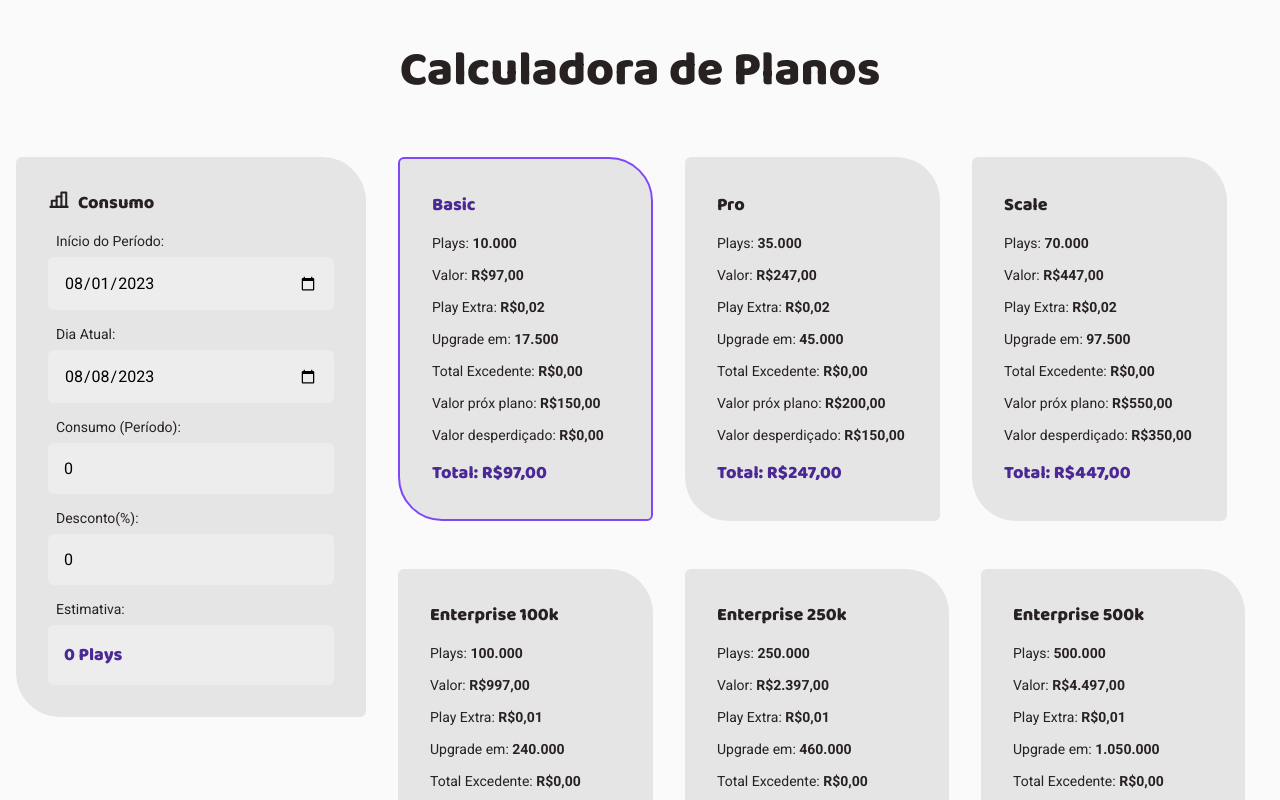
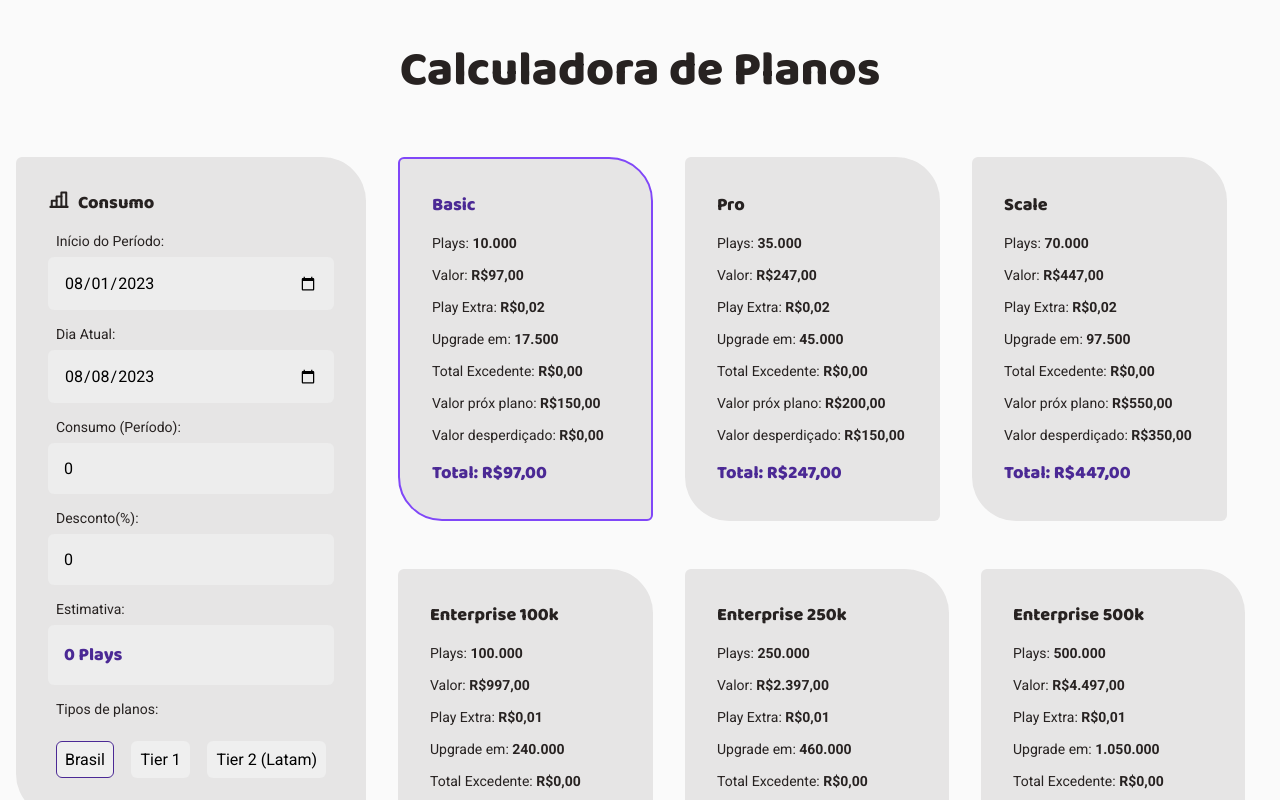
Before and after one commit to LeonardoPess/calculadora-de-planos, a React (Vite) app: page / in a window 1280 px wide. Shown: the top 800 px of the page. Built offline with nearby package versions, Linux system fonts and the light colour scheme.

Commit message:
added plans tier1 and tier2

```diff
--- a/src/components/InformationsPlan/index.tsx
+++ b/src/components/InformationsPlan/index.tsx
@@ -12,6 +12,7 @@ interface InformationsPlanProps {
   isCheapestPlan: boolean
   setCheapestPlanPriceTotal: (priceTotalWithExtrasPlays: number) => void
   cheapestPlanPriceTotal: number
+  isBr: boolean
 }
 
 export function InformationsPlan({
@@ -26,6 +27,7 @@ export function InformationsPlan({
   isCheapestPlan,
   setCheapestPlanPriceTotal,
   cheapestPlanPriceTotal,
+  isBr,
 }: InformationsPlanProps) {
   const isPlaysAvailableOver = consumptionEstimate > playsAvailable
   const totalExtrasPlays = isPlaysAvailableOver
@@ -49,6 +51,7 @@ export function InformationsPlan({
       ? priceTotalWithExtrasPlays - cheapestPlanPriceTotal
       : priceTotalWithExtrasPlays - cheapestPlanPriceTotal
 
+  const currencySymbol = isBr ? 'R$' : '$'
   return (
     <InformationsPlanContainer border={isCheapestPlan}>
       <h2 className={isCheapestPlan ? 'active' : ''}>{name}</h2>
@@ -56,24 +59,30 @@ export function InformationsPlan({
         Plays: <strong>{playsAvailable.toLocaleString('pt-BR')}</strong>
       </span>
       <span>
-        Valor: <strong>R${moneyFormatter(price)}</strong>
+        Valor: <strong>{currencySymbol + moneyFormatter(price)}</strong>
       </span>
       <span>
-        Play Extra: <strong>R${moneyFormatter(extraPlaysPrice)}</strong>
+        Play Extra:{' '}
+        <strong>{currencySymbol + moneyFormatter(extraPlaysPrice)}</strong>
       </span>
       <span>
         Upgrade em: <strong>{upgradeAt.toLocaleString('pt-BR')}</strong>
       </span>
       <span>
-        Total Excedente: <strong>R${moneyFormatter(totalExtrasPlays)}</strong>
+        Total Excedente:{' '}
+        <strong>{currencySymbol + moneyFormatter(totalExtrasPlays)}</strong>
       </span>
       <span>
-        Valor próx plano: <strong>R${moneyFormatter(priceToUpgrade)}</strong>
+        Valor próx plano:{' '}
+        <strong>{currencySymbol + moneyFormatter(priceToUpgrade)}</strong>
       </span>
       <span>
-        Valor desperdiçado: <strong>R${moneyFormatter(wastedValue)}</strong>
+        Valor desperdiçado:{' '}
+        <strong>{currencySymbol + moneyFormatter(wastedValue)}</strong>
       </span>
-      <strong>Total: R${moneyFormatter(priceTotalWithExtrasPlays)}</strong>
+      <strong>
+        Total: {currencySymbol + moneyFormatter(priceTotalWithExtrasPlays)}
+      </strong>
     </InformationsPlanContainer>
   )
 }
--- a/src/pages/Home/index.tsx
+++ b/src/pages/Home/index.tsx
@@ -4,7 +4,7 @@ import { ChartBar } from 'phosphor-react'
 import { HomeContainer, FormContainer } from './styles'
 import { InformationsPlan } from '../../components/InformationsPlan'
 
-const plans = [
+const plansBrasil = [
   {
     id: 1,
     name: 'Basic',
@@ -77,6 +77,132 @@ const plans = [
   },
 ]
 
+const plansTier1 = [
+  {
+    id: 1,
+    name: 'Basic',
+    playsAvailable: 5000,
+    playsToStart: 0,
+    price: 29,
+    extraPlaysPrice: 0.02,
+    upgradeAt: 7500,
+    priceToUpgrade: 50,
+  },
+  {
+    id: 2,
+    name: 'Pro',
+    playsAvailable: 15000,
+    playsToStart: 7500,
+    price: 79,
+    extraPlaysPrice: 0.01,
+    upgradeAt: 27000,
+    priceToUpgrade: 120,
+  },
+  {
+    id: 3,
+    name: 'Scale',
+    playsAvailable: 50000,
+    playsToStart: 27000,
+    price: 199,
+    extraPlaysPrice: 0.01,
+    upgradeAt: 69000,
+    priceToUpgrade: 190,
+  },
+  {
+    id: 4,
+    name: 'Enterprise 100k',
+    playsAvailable: 100000,
+    playsToStart: 69000,
+    price: 389,
+    extraPlaysPrice: 0.005,
+    upgradeAt: 212000,
+    priceToUpgrade: 560,
+  },
+  {
+    id: 5,
+    name: 'Enterprise 250k',
+    playsAvailable: 250000,
+    playsToStart: 212000,
+    price: 949,
+    extraPlaysPrice: 0.005,
+    upgradeAt: 420000,
+    priceToUpgrade: 949,
+  },
+  {
+    id: 6,
+    name: 'Enterprise 500k',
+    playsAvailable: 500000,
+    playsToStart: 420000,
+    price: 1799,
+    extraPlaysPrice: 0.005,
+    upgradeAt: Infinity,
+    priceToUpgrade: 0,
+  },
+]
+
+const plansTier2 = [
+  {
+    id: 1,
+    name: 'Basic',
+    playsAvailable: 8000,
+    playsToStart: 0,
+    price: 19,
+    extraPlaysPrice: 0.004,
+    upgradeAt: 13000,
+    priceToUpgrade: 20,
+  },
+  {
+    id: 2,
+    name: 'Pro',
+    playsAvailable: 20000,
+    playsToStart: 13000,
+    price: 39,
+    extraPlaysPrice: 0.004,
+    upgradeAt: 30000,
+    priceToUpgrade: 40,
+  },
+  {
+    id: 3,
+    name: 'Scale',
+    playsAvailable: 40000,
+    playsToStart: 30000,
+    price: 79,
+    extraPlaysPrice: 0.004,
+    upgradeAt: 69500,
+    priceToUpgrade: 118,
+  },
+  {
+    id: 4,
+    name: 'Enterprise 100k',
+    playsAvailable: 100000,
+    playsToStart: 69500,
+    price: 197,
+    extraPlaysPrice: 0.002,
+    upgradeAt: 200000,
+    priceToUpgrade: 200,
+  },
+  {
+    id: 5,
+    name: 'Enterprise 250k',
+    playsAvailable: 250000,
+    playsToStart: 200000,
+    price: 397,
+    extraPlaysPrice: 0.002,
+    upgradeAt: 446000,
+    priceToUpgrade: 392,
+  },
+  {
+    id: 6,
+    name: 'Enterprise 500k',
+    playsAvailable: 500000,
+    playsToStart: 446000,
+    price: 789,
+    extraPlaysPrice: 0.002,
+    upgradeAt: Infinity,
+    priceToUpgrade: 0,
+  },
+]
+
 interface Plan {
   id: number
   name: string
@@ -90,6 +216,7 @@ interface Plan {
 
 export function Home() {
   const [plansList, setPlansList] = useState<Plan[]>([])
+  const [currentPlansActive, setCurrentPlansActive] = useState('plansBrasil')
   const [cheapestPlanPriceTotal, setCheapestPlanPriceTotal] = useState(0)
   const [cycleStatedAt, setCycleStatedAt] = useState('')
   const [currentDate, setCurrentDate] = useState(
@@ -99,7 +226,7 @@ export function Home() {
   const [discount, setDiscount] = useState(0)
 
   useEffect(() => {
-    setPlansList(plans)
+    setPlansList(plansBrasil)
 
     const date = new Date()
     const firstMonthDayDate = new Date(date.getFullYear(), date.getMonth(), 1)
@@ -167,6 +294,41 @@ export function Home() {
             }
           />
         </div>
+        <div className="inputWrapper">
+          <label htmlFor="pet-select">Tipos de planos:</label>
+          <div className="tiersWrapper">
+            <button
+              className={currentPlansActive === 'plansBrasil' ? 'active' : ''}
+              onClick={(e) => {
+                e.preventDefault()
+                setPlansList(plansBrasil)
+                setCurrentPlansActive('plansBrasil')
+              }}
+            >
+              Brasil
+            </button>
+            <button
+              className={currentPlansActive === 'plansTier1' ? 'active' : ''}
+              onClick={(e) => {
+                e.preventDefault()
+                setPlansList(plansTier1)
+                setCurrentPlansActive('plansTier1')
+              }}
+            >
+              Tier 1
+            </button>
+            <button
+              className={currentPlansActive === 'plansTier2' ? 'active' : ''}
+              onClick={(e) => {
+                e.preventDefault()
+                setPlansList(plansTier2)
+                setCurrentPlansActive('plansTier2')
+              }}
+            >
+              Tier 2 (Latam)
+            </button>
+          </div>
+        </div>
       </FormContainer>
 
       <div>
@@ -199,6 +361,7 @@ export function Home() {
                 isCheapestPlan={isCheapestPlan}
                 setCheapestPlanPriceTotal={setCheapestPlanPriceTotal}
                 cheapestPlanPriceTotal={cheapestPlanPriceTotal}
+                isBr={currentPlansActive === 'plansBrasil'}
               />
             )
           },
--- a/src/pages/Home/styles.ts
+++ b/src/pages/Home/styles.ts
@@ -1,5 +1,6 @@
 import { styled } from 'styled-components'
 export const HomeContainer = styled.div`
+  padding-bottom: 2rem;
   display: flex;
   align-items: flex-start;
   gap: 2rem;
@@ -57,4 +58,28 @@ export const FormContainer = styled.form`
     color: ${({ theme }) => theme['purple-900']};
     font: ${({ theme }) => theme['title-xs']};
   }
+
+  .tiersWrapper {
+    padding: 0.5rem;
+    margin-top: 1rem;
+    display: flex;
+    justify-content: space-between;
+    align-items: center;
+
+    & > button {
+      padding: 0.5rem;
+
+      cursor: pointer;
+      border: 1px solid transparent;
+      border-radius: 6px;
+
+      &:hover {
+        border: 1px solid ${({ theme }) => theme['purple-900']};
+      }
+
+      &.active {
+        border: 1px solid ${({ theme }) => theme['purple-900']};
+      }
+    }
+  }
 `
```
